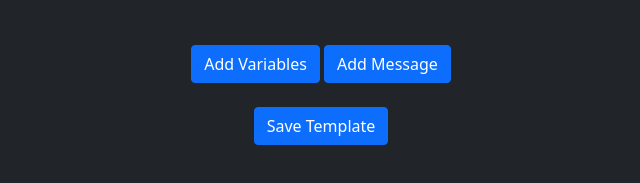
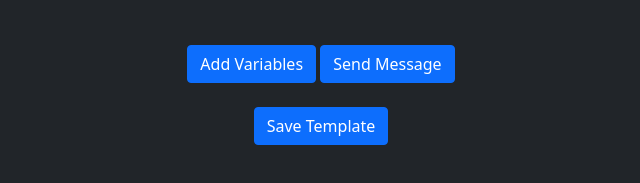
Before and after one commit to muditmahajan21/linkedin-automation, a browser extension: page index.html in a window 1280 px wide. Shown: the part 349-532 px from the top of the page, 319-959 px from the left. Drawn offline with nearby package versions, Linux system fonts and the light colour scheme.

Commit message:
change button name

```diff
--- a/index.html
+++ b/index.html
@@ -29,7 +29,7 @@
         <div id="variables-container"></div>
         <br />
         <button class="btn btn-primary" id="addVariables">Add Variables</button>
-        <button class="btn btn-primary" id="addMessage">Add Message</button>
+        <button class="btn btn-primary" id="addMessage">Send Message</button>
         <br />
         <br />
         <button class="btn btn-primary" id="save-template">Save Template</button>
```
